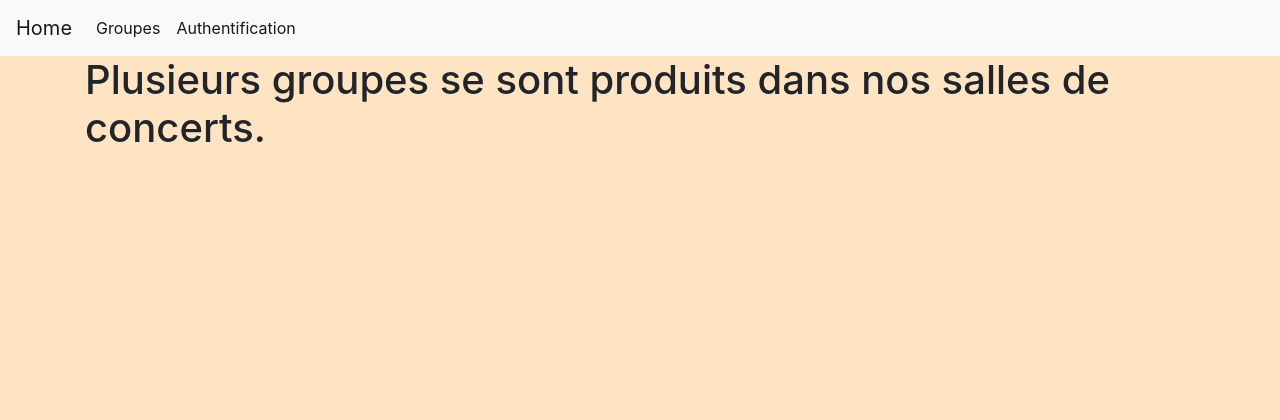
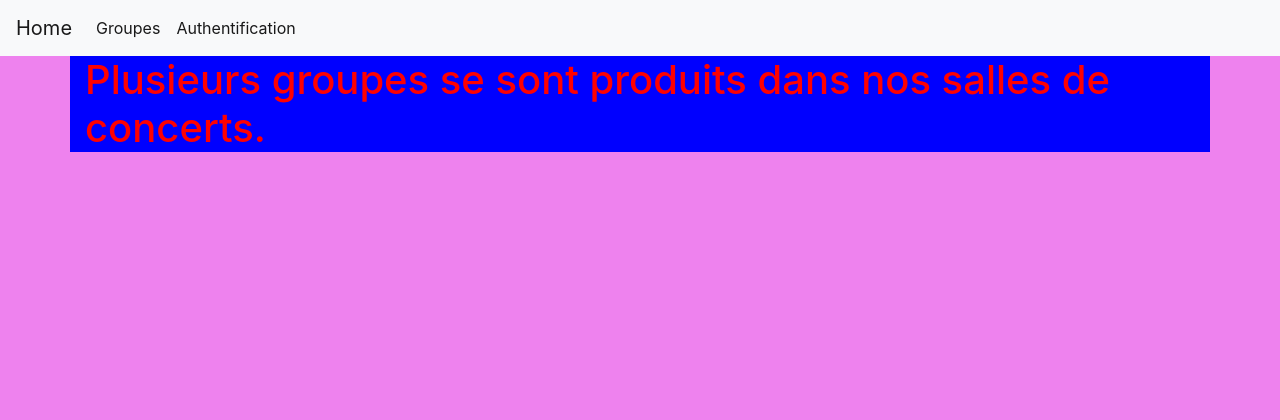
Before and after one commit to BURILLE/concertProjet, a Symfony app: template templates/band/list.html.twig in a window 1280 px wide. Shown: the top 420 px of the page. Run offline with Twig, Linux system fonts and the light colour scheme; the template is opened without the code that fills it, so the values that code supplies are empty; some libraries are stand-ins or nearby versions.

```diff
--- a/public/styles/style.css
+++ b/public/styles/style.css
@@ -1,3 +1,8 @@
 body{
-    background-color: bisque;
+    background-color: violet;
 }
+
+.container{
+    color: red;
+    background-color: blue;
+}
--- a/templates/band/list.html.twig
+++ b/templates/band/list.html.twig
@@ -12,7 +12,6 @@
                     </p>
                 </div>
             </div>
-        </div>
         {% endfor %}
         </div>
     </div>
```
